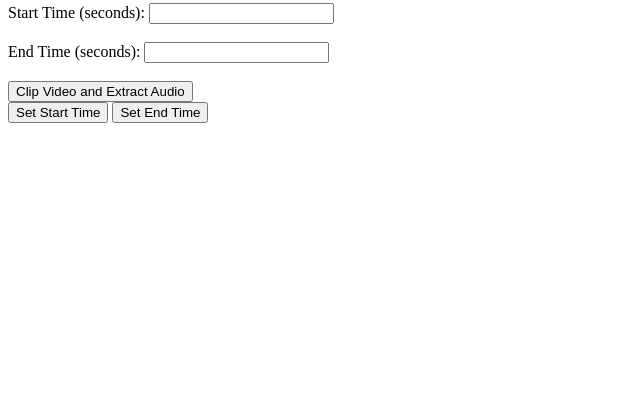
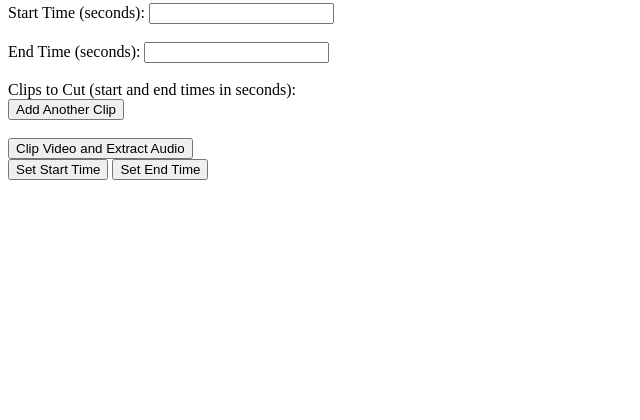
Before and after one commit to brianandika/sermonClipper, a Flask app: page /process/1 in a window 1280 px wide. Shown: the part 321-741 px from the top of the page, without its empty margins (0-640 px from the left). Run offline with Flask 3, Linux system fonts and the light colour scheme.

Commit message:
Add ability to cut clips in between, currently hard cuts

```diff
--- a/app.py
+++ b/app.py
@@ -31,19 +31,69 @@ def process_file(filename):
     if request.method == 'POST':
         start_time = float(request.form['start_time'])
         end_time = float(request.form['end_time'])
+        clip_start = request.form.getlist('clip_start[]')
+        clip_end = request.form.getlist('clip_end[]')
+        print(clip_start)
+        print(type(clip_start))
+        print(len(clip_start))
+        print(clip_end)
         cross_dissolve_duration = 1  # Duration of the cross dissolve effect in seconds
         output_video_path = os.path.join(PROCESSED_FOLDER, f"clipped_{filename}")
         output_audio_path = os.path.join(PROCESSED_FOLDER, f"{os.path.splitext(filename)[0]}.mp3")
 
-        # Clip video with cross dissolve effect
-        input_video = ffmpeg.input(filepath, ss=start_time, to=end_time)
-        video = (
-            input_video
-            .filter('fade', type='in', start_time=0, duration=cross_dissolve_duration)
-            .filter('fade', type='out', start_time=end_time-start_time-cross_dissolve_duration, duration=cross_dissolve_duration)
-        )
-        audio = input_video.audio
-        ffmpeg.output(video, audio, output_video_path).overwrite_output().run()
+        if len(clip_start) > 0 and len(clip_end) > 0 and len(clip_start) == len(clip_end):
+           clip_start = [float(x) for x in clip_start]
+           clip_end = [float(x) for x in clip_end]
+        else :
+            clip_start = None
+            clip_end = None
+
+        # get number of segments
+        num_segments = 1
+        if clip_start and clip_end:
+            num_segments = len(clip_start) + 1
+
+        # Load input
+        input_file = ffmpeg.input(filepath, ss=start_time, to=end_time)
+
+        if num_segments == 1:
+            final_video = (input_file.video
+                 .filter('fade', type='in', start_time=0, duration=cross_dissolve_duration)
+                 .filter('fade', type='out',
+                         start_time=(end_time - start_time - cross_dissolve_duration),
+                         duration=cross_dissolve_duration)
+                )
+            final_audio = (input_file.audio
+                 .filter('afade', t='in', st=0, d=cross_dissolve_duration)
+                 .filter('afade', t='out',
+                         st=(end_time - start_time - cross_dissolve_duration),
+                         d=cross_dissolve_duration)
+                )
+        else:
+            input_video_s = input_file.video
+            input_audio_s = input_file.audio
+
+            final_video_seg = []
+            final_audio_seg = []
+            for i in range(num_segments):
+                if i == 0:
+                    final_video_seg.append(input_video_s.filter('trim', start=start_time, end=clip_start[0]).filter('setpts', 'PTS-STARTPTS'))
+                    final_audio_seg.append(input_audio_s.filter('atrim', start=start_time, end=clip_start[0]).filter('asetpts', 'PTS-STARTPTS'))
+                elif i == num_segments - 1:
+                    final_video_seg.append(input_video_s.filter('trim', start=clip_end[i-1], end=end_time).filter('setpts', 'PTS-STARTPTS'))
+                    final_audio_seg.append(input_audio_s.filter('atrim', start=clip_end[i-1], end=end_time).filter('asetpts', 'PTS-STARTPTS'))
+                else:
+                    final_video_seg.append(input_video_s.filter('trim', start=clip_end[i-1], end=clip_start[i]).filter('setpts', 'PTS-STARTPTS'))
+                    final_audio_seg.append(input_audio_s.filter('atrim', start=clip_end[i-1], end=clip_start[i]).filter('asetpts', 'PTS-STARTPTS'))
+
+            # Concatenate video and audio
+            print(final_video_seg)
+            print(final_audio_seg)
+            print(num_segments)
+            final_video = ffmpeg.concat(*final_video_seg, n=num_segments, v=1, a=0)
+            final_audio = ffmpeg.concat(*final_audio_seg, n=num_segments, v=0, a=1)
+
+        ffmpeg.output(final_video, final_audio, output_video_path).overwrite_output().run()
 
         # Extract audio
         ffmpeg.input(output_video_path).output(output_audio_path, acodec='libmp3lame').overwrite_output().run()
--- a/templates/process.html
+++ b/templates/process.html
@@ -19,6 +19,14 @@
       <input type="text" id="start_time" name="start_time" /><br /><br />
       <label for="end_time">End Time (seconds):</label>
       <input type="text" id="end_time" name="end_time" /><br /><br />
+
+      <div id="clips">
+        <label>Clips to Cut (start and end times in seconds):</label><br />
+        <div class="clip">
+        </div>
+      </div>
+      <button type="button" onclick="addClip()">Add Another Clip</button><br /><br />
+
       <input type="submit" value="Clip Video and Extract Audio" />
     </form>
     <button onclick="setStartTime()">Set Start Time</button>
@@ -34,6 +42,17 @@
       function setEndTime() {
         document.getElementById("end_time").value = video.currentTime;
       }
+
+      function addClip() {
+        const clipsDiv = document.getElementById("clips");
+        const newClipDiv = document.createElement("div");
+        newClipDiv.classList.add("clip");
+        newClipDiv.innerHTML = `
+          <input type="text" name="clip_start[]" placeholder="Start Time" />
+          <input type="text" name="clip_end[]" placeholder="End Time" /><br />
+        `;
+        clipsDiv.appendChild(newClipDiv);
+      }
     </script>
   </body>
 </html>
```
